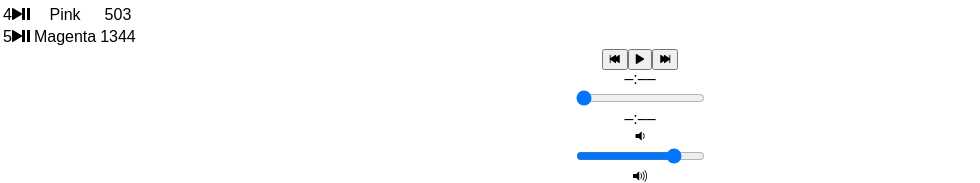
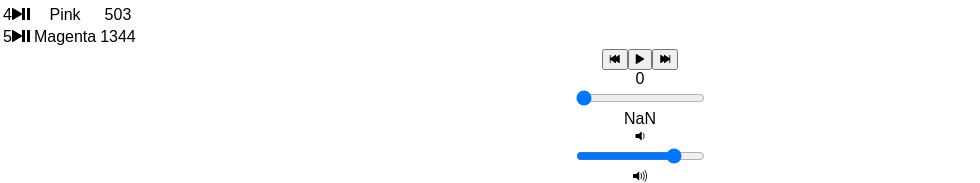
Before and after one commit to davidjprobst/bloc-jams-react, a React (Create React App) app: page /album/the-colors in a window 1280 px wide. Shown: the part 851-1034 px from the top of the page, without its empty margins (0-980 px from the left). Built offline with nearby package versions, Linux system fonts and the light colour scheme.

Commit message:
add track time change and player slider interaction

```diff
--- a/src/components/Album.js
+++ b/src/components/Album.js
@@ -13,11 +13,32 @@
     this.state = {
       album: album,
       currentSong: album.songs[0],
+      currentTime: 0,
+      duration: album.songs[0].duration,
       isPlaying: false
     };
 
     this.audioElement = document.createElement('audio');
     this.audioElement.src = album.songs[0].audioSrc;
+  }
+
+  componentDidMount() {
+    this.eventListeners = {
+      timeupdate: e => {
+        this.setState({ currentTime: this.audioElement.currentTime });
+      },
+      durationchange: e => {
+        this.setState({ duration: this.audioElement.duration });
+      }
+    };
+    this.audioElement.addEventListener('timeupdate', this.eventListeners.timeupdate);
+    this.audioElement.addEventListener('durationchange', this.eventListeners.durationchange);
+  }
+
+  componentWillUnmount() {
+    this.audioElement.src = null;
+    this.audioElement.removeEventListener('timeupdate', this.eventListeners.timeupdate);
+    this.audioElement.removeEventListener('durationchange', this.eventListeners.durationchange);
   }
 
   play() {
@@ -61,6 +82,12 @@
     this.play(newSong);
   }
 
+  handleTimeChange(e) {
+    const newTime = this.audioElement.duration * e.target.value;
+    this.audioElement.currentTime = newTime;
+    this.setState({ currentTime: newTime });
+  }
+
   render() {
     return (
       <section className="album">
@@ -95,11 +122,14 @@
           </tbody>
         </table>
         <PlayerBar
-          isPlaying={ this.state.isPlaying }
-          currentSong={ this.state.currentSong }
+          isPlaying={this.state.isPlaying}
+          currentSong={this.state.currentSong}
+          currentTime={this.audioElement.currentTime}
+          duration={this.audioElement.duration}
           handleSongClick = {() => this.handleSongClick(this.state.currentSong)}
           handlePrevClick = {() => this.handlePrevClick()}
           handleNextClick = {() => this.handleNextClick()}
+          handleTimeChange = {(e) => this.handleTimeChange(e)}
           />
       </section>
     );
--- a/src/components/PlayerBar.js
+++ b/src/components/PlayerBar.js
@@ -15,9 +15,17 @@
             <span className="ion-skip-forward" onClick={this.props.handleNextClick}></span>
           </button>
           <section id="time-control">
-            <div className="current-time">–:––</div>
-            <input type="range" className="seek-bar" value="0" />
-            <div className="total-time">–:––</div>
+            <div className="current-time">{this.props.currentTime}</div>
+            <input
+              type="range"
+              className="seek-bar"
+              value={(this.props.currentTime / this.props.duration) || 0}
+              max="1"
+              min="0"
+              step="0.01"
+              onChange={this.props.handleTimeChange}
+            />
+            <div className="total-time">{this.props.duration}</div>
           </section>
           <section id="volume-control">
             <div className="icon ion-volume-low"></div>
```
